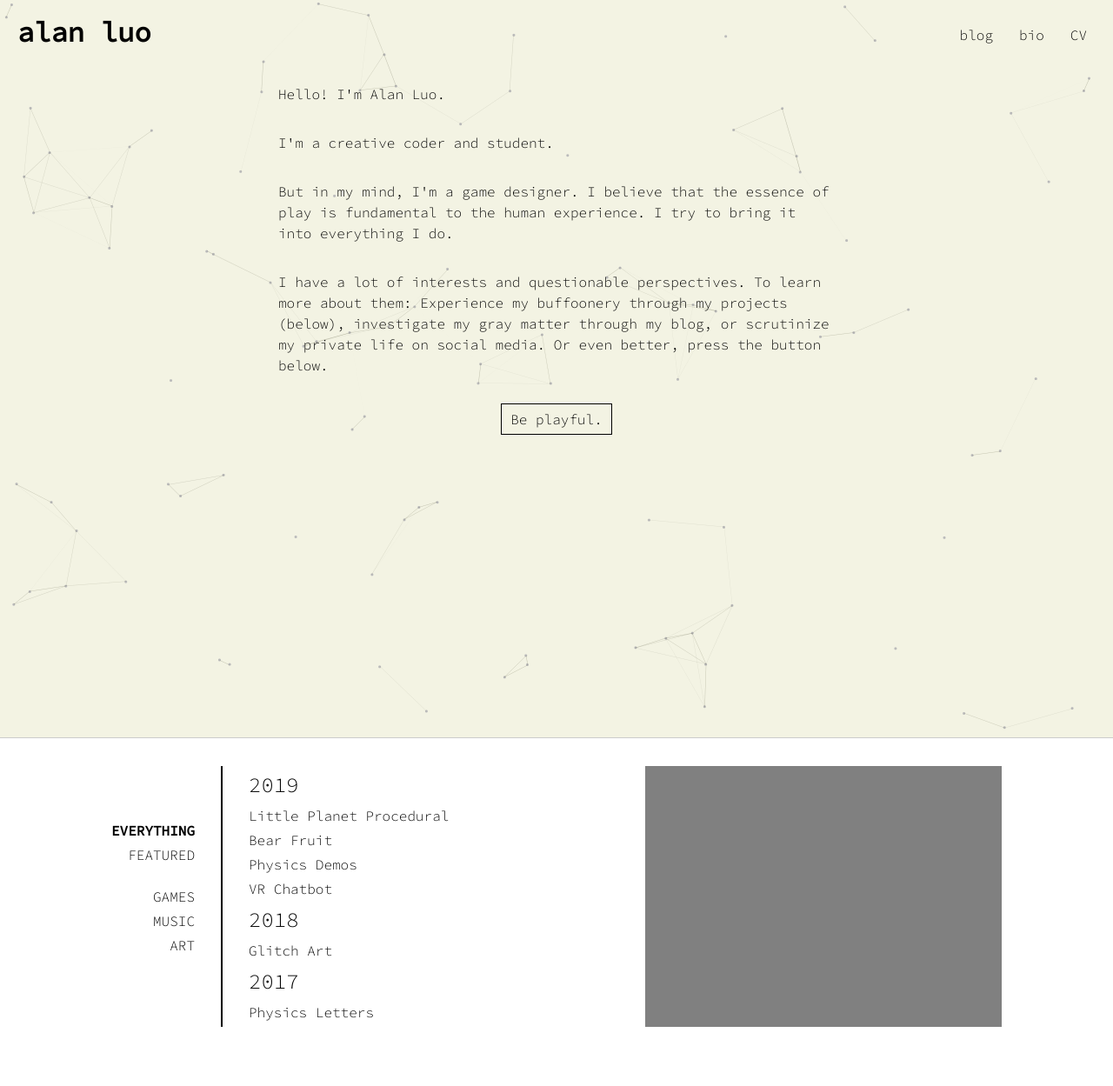
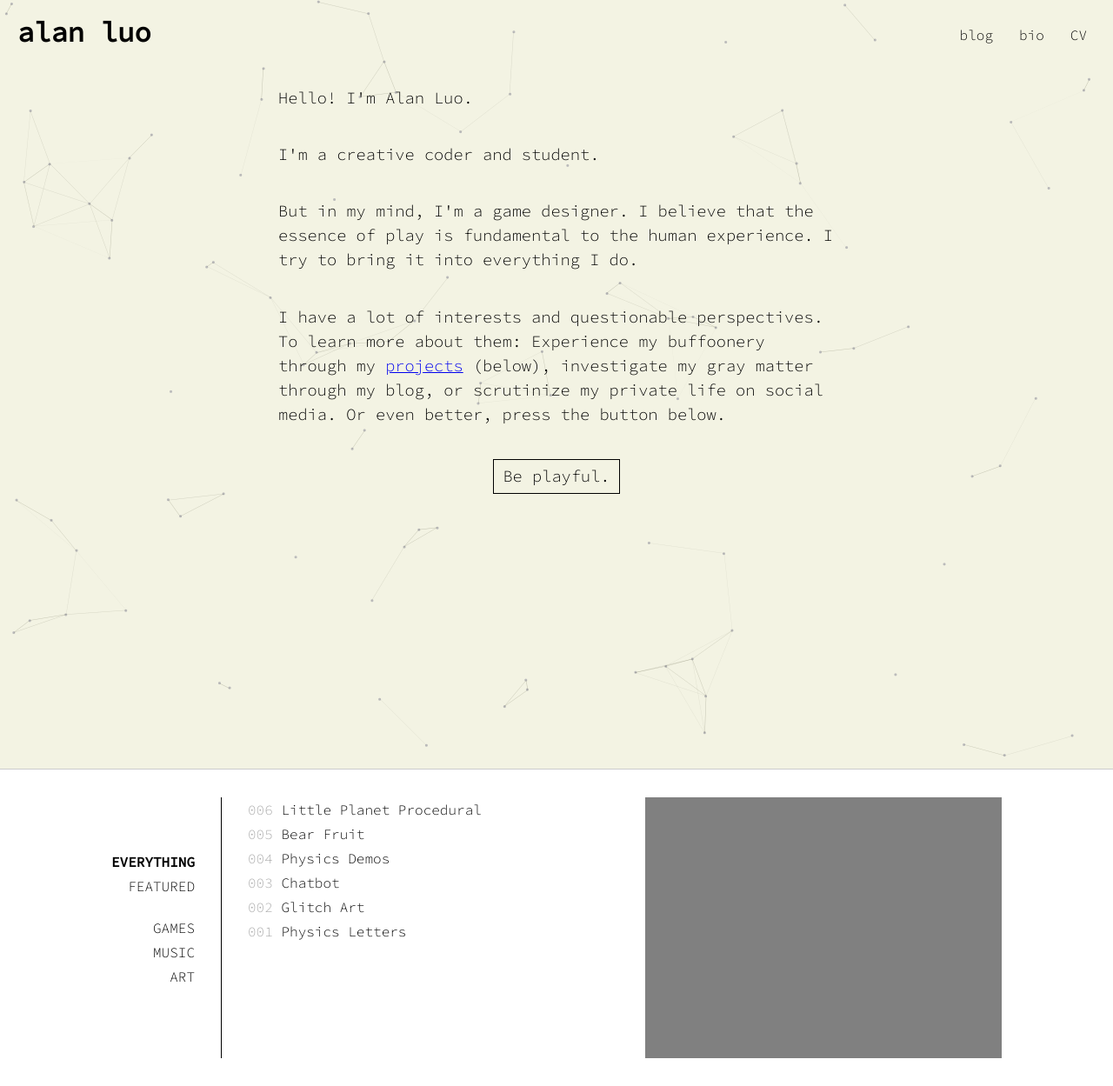
Before and after one commit to alan-luo/alan-luo.github.io, a Jekyll site: the page built from index.html, in a window 1280 px wide. Shown: the whole page at 87% size. Built offline with Jekyll 4.4.1, drawn with Linux system fonts in a browser that asks for light colours; before the commit the page ends 1213 px from its top, so only the background shows below that.

Commit message:
css changes

```diff
--- a/_includes/head.html
+++ b/_includes/head.html
@@ -9,7 +9,7 @@
 	<link href="https://fonts.googleapis.com/css2?family=Source+Code+Pro:wght@300;400&display=swap" rel="stylesheet">
 	<link rel="stylesheet" href="{{ "/css/main.css" | prepend: site.baseurl }}">
 
-	<!-- <link href="https://fonts.googleapis.com/css2?family=Roboto+Mono:wght@300;500&display=swap" rel="stylesheet"> -->
+	<link href="https://fonts.googleapis.com/css2?family=Roboto+Mono:wght@300;500&display=swap" rel="stylesheet">
 
 	{% comment %}
 
--- a/_layouts/default.html
+++ b/_layouts/default.html
@@ -25,12 +25,13 @@
 				<p>Hello! I'm Alan Luo.</p>
 				<p>I'm a creative coder and student.</p>
 				<p>But in my mind, I'm a game designer. I believe that the essence of play is fundamental to the human experience. I try to bring it into everything I do.</p>
-				<p>I have a lot of interests and questionable perspectives. To learn more about them: Experience my buffoonery through my projects (below), investigate my gray matter through my blog, or scrutinize my private life on social media. Or even better, press the button below.</p>
+				<p>I have a lot of interests and questionable perspectives. To learn more about them: Experience my buffoonery through my <a href="#projects">projects</a> (below), investigate my gray matter through my blog, or scrutinize my private life on social media. Or even better, press the button below.</p>
 				<p class="button">Be playful.</p>
 			</div>
 		</div>
 	</div>
 	<div class="project-wrapper">
+		<a id="projects"></a>
 		<div class="project-links">
 			<p><b>Everything</b></p>
 			<p>Featured</p>
@@ -40,15 +41,12 @@
 			<p>Art</p>
 		</div>
 		<div class="project-titles">
-			<h2>2019</h2>
-			<p>Little Planet Procedural</p>
-			<p>Bear Fruit</p>
-			<p>Physics Demos</p>
-			<p>VR Chatbot</p>
-			<h2>2018</h2>
-			<p>Glitch Art</p>
-			<h2>2017</h2>
-			<p>Physics Letters</p>
+			<p><span>006</span> <a href="#">Little Planet Procedural</a></p>
+			<p><span>005</span> <a href="#">Bear Fruit</a></p>
+			<p><span>004</span> <a href="#">Physics Demos</a></p>
+			<p><span>003</span> <a href="#">Chatbot</a></p>
+			<p><span>002</span> <a href="#">Glitch Art</a></p>
+			<p><span>001</span> <a href="#">Physics Letters</a></p>
 		</div>
 		<div class="project-images">
 			<div class="box"></div>
--- a/_sass/_base.scss
+++ b/_sass/_base.scss
@@ -2,6 +2,7 @@
 body {
 	margin:0;
 	padding:0;
+	// font-family: 'Roboto Mono', monospace;
 	font-family: 'Source Code Pro', monospace;
 	font-weight:300;
 }
@@ -19,7 +20,7 @@ body {
 /* top layout */
 .canvas-wrapper {
 	position:relative;
-	height: calc(100vh - 3.25em)!important;
+	height: calc(100vh - 1em)!important;
 	width: calc(100vw)!important;
 	background:#f3f3e3;
 	border-bottom:1px solid #ccc;
@@ -87,7 +88,7 @@ canvas {
 
 	p {
 		line-height:1.5em;
-		font-size:12pt;
+		font-size:14pt;
 	}
 }
 
@@ -128,7 +129,7 @@ canvas {
 
 .project-links {
 	padding-right:30px;
-	border-right:2px solid black;
+	border-right:1px solid black;
 	p {
 		text-align:right;
 		font-weight: 300;
@@ -144,6 +145,16 @@ canvas {
 	margin-left:30px;
 	p {
 		text-align:left;
+		a {
+			color:black;
+			text-decoration: none;
+			&:hover {
+				font-weight:400;
+			}
+		}
+		span {
+			color:#aaa;
+		}
 	}
 }
 
```
